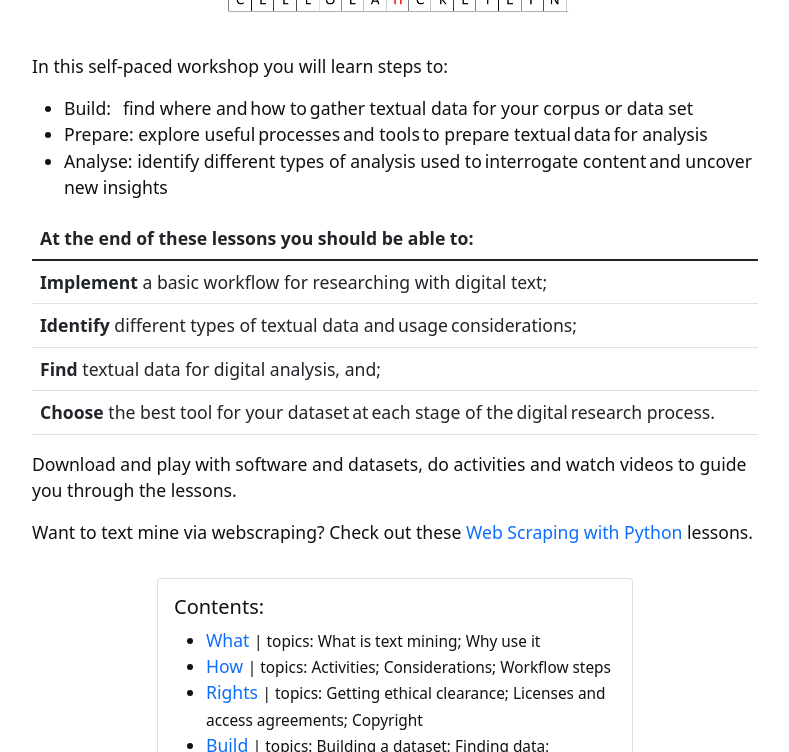
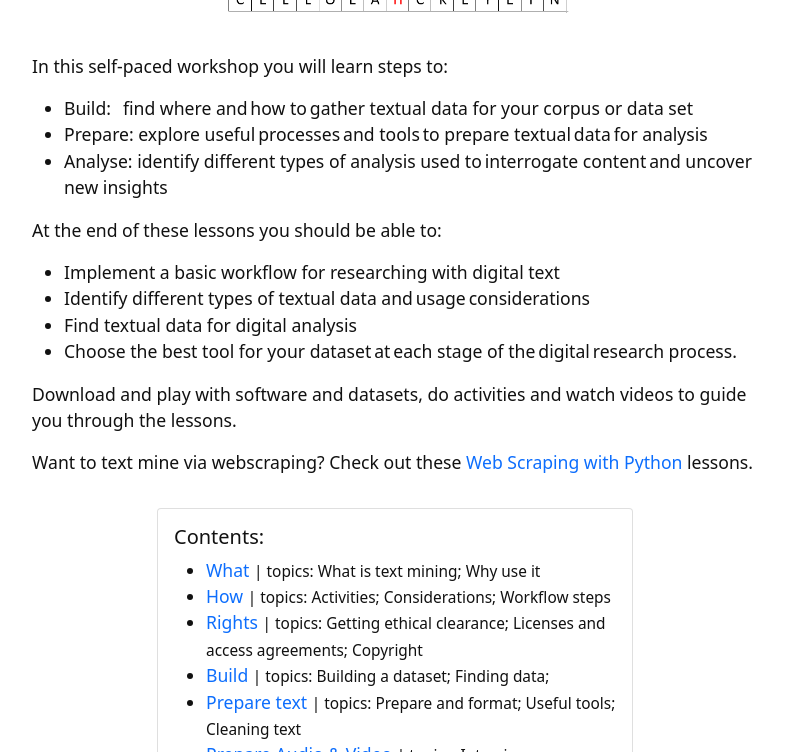
Before and after one commit to GULibrarySandbox/intro-text-mining-analysis-2022, a Jekyll site: the page built from index.md, in a window 1280 px wide and 900 px high, scrolled down 633 px, cut to the strip 0-752 px from the top of the window. Shown: the whole strip, without its empty margins (245-1034 px from the left). Built offline with Jekyll 4.4.1, drawn with Linux system fonts in a browser that asks for light colours; part of the change alters nothing that is shown.

Commit message:
Update index.md

```diff
--- a/index.md
+++ b/index.md
@@ -13,20 +13,13 @@ In this self-paced workshop you will learn steps to:
 - Prepare:  explore useful processes and tools to prepare textual data for analysis
 - Analyse:  identify different types of analysis used to interrogate content and uncover new insights
 
-<!-- At the end of these lessons you should be able to:
+At the end of these lessons you should be able to:
 
 - Implement a basic workflow for researching with digital text
 - Identify different types of textual data and usage considerations
 - Find textual data for digital analysis
-- Choose the best tool for your dataset at each stage of the digital research process.  -->
+- Choose the best tool for your dataset at each stage of the digital research process.
 
-| At the end of these lessons you should be able to: |
-| -----|
-|**Implement** a basic workflow for researching with digital text; |
-| **Identify** different types of textual data and usage considerations; |
-| **Find** textual data for digital analysis, and; |
-| **Choose** the best tool for your dataset at each stage of the digital research process. |
-{:.table}
 
 Download and play with software and datasets, do activities and watch videos to guide you through the lessons.
 
```
